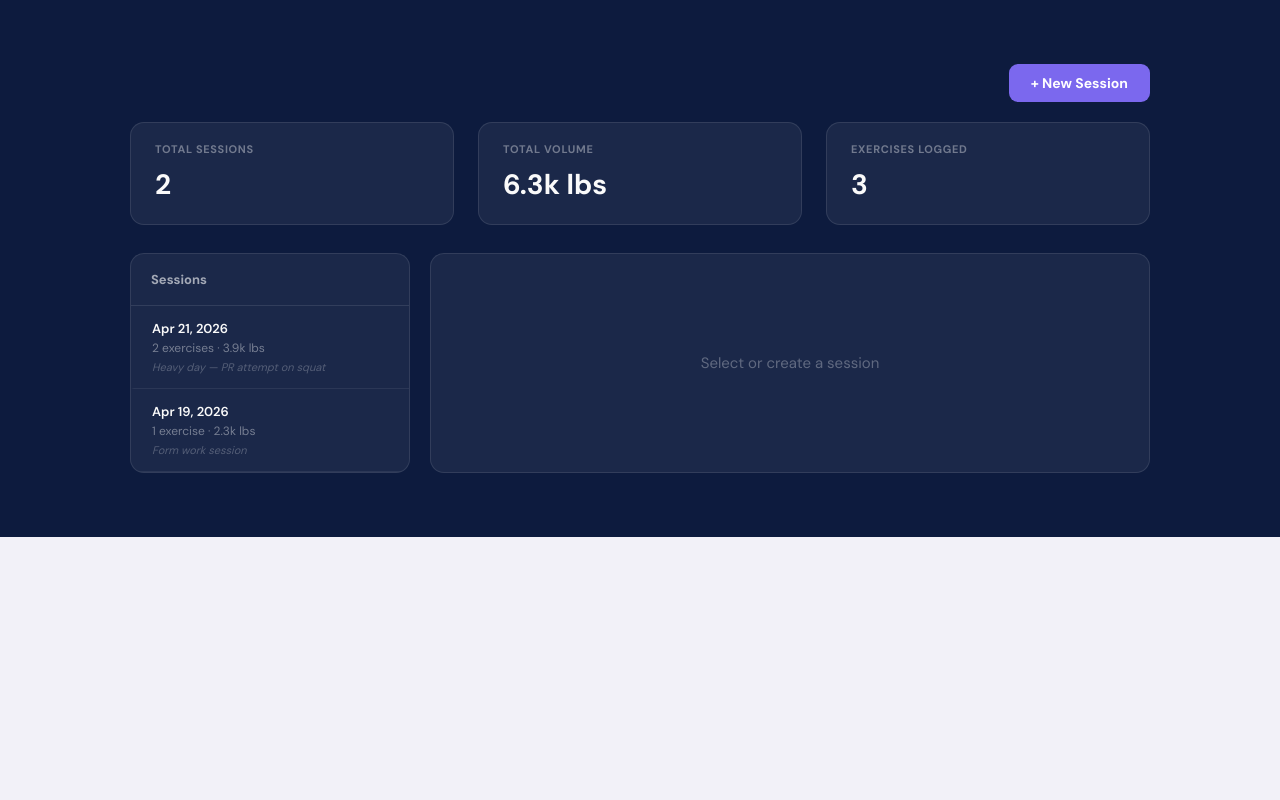
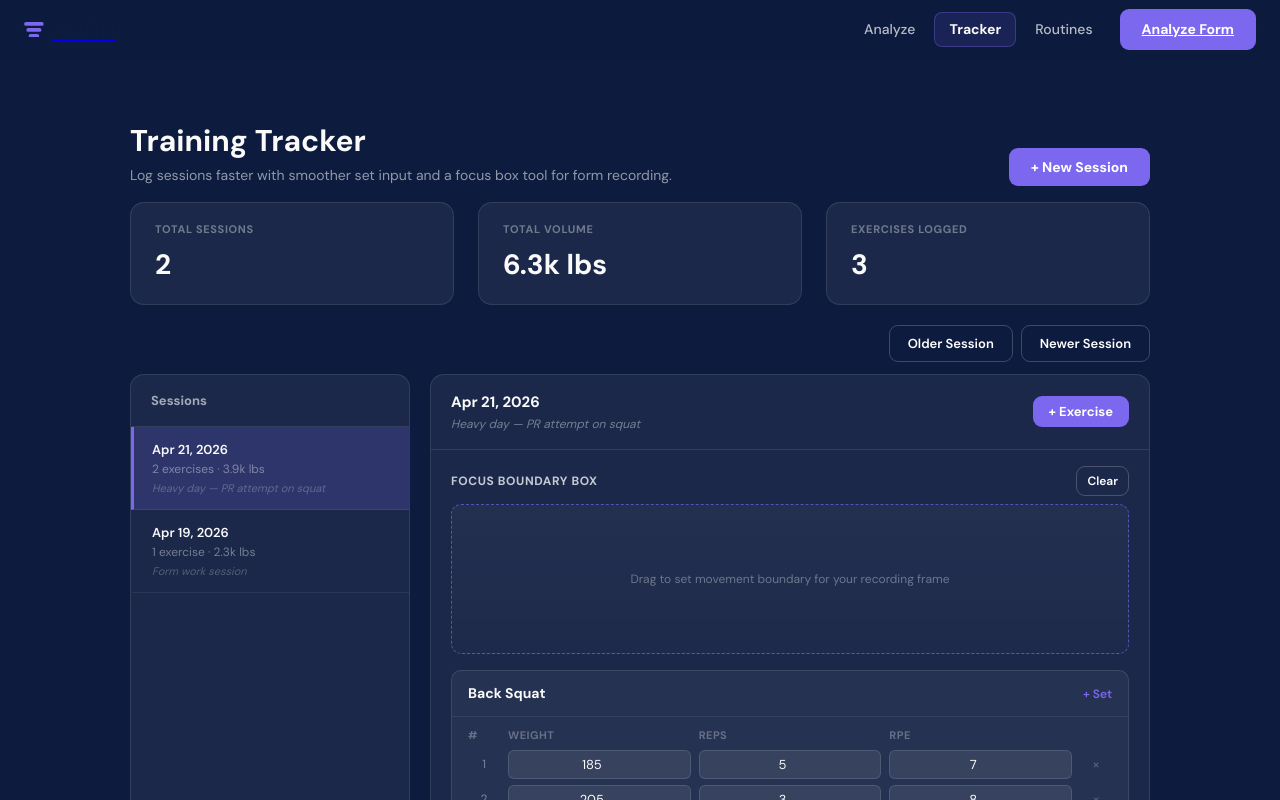
Before and after one commit to KenValenzuela/ai-form-coach, a Next.js app in the folder frontend/: page /tracker in a window 1280 px wide. Shown: the top 800 px of the page. Built offline with nearby package versions, Linux system fonts and the light colour scheme; a web font is replaced by a local one.

Commit message:
Improve tracker/routines navigation and smooth logging UX

```diff
--- a/frontend/app/tracker/page.tsx
+++ b/frontend/app/tracker/page.tsx
@@ -1,5 +1,13 @@
+import Nav from "@/components/Nav";
 import TrackerSection from "@/components/TrackerSection";
+import Footer from "@/components/Footer";
 
 export default function TrackerPage() {
-  return <TrackerSection />;
+  return (
+    <div id="page-scroll" style={{ minHeight: "100dvh", overflowX: "hidden", background: "var(--navy)" }}>
+      <Nav activeSection="tracker" dark />
+      <TrackerSection />
+      <Footer />
+    </div>
+  );
 }
--- a/frontend/components/Nav.tsx
+++ b/frontend/components/Nav.tsx
@@ -9,6 +9,7 @@ type SectionId = "analyze" | "tracker" | "routines";
 
 interface NavProps {
   activeSection?: SectionId;
+  dark?: boolean;
 }
 
 const ROUTES: Record<SectionId, string> = {
@@ -17,7 +18,7 @@ const ROUTES: Record<SectionId, string> = {
   routines: "/routines",
 };
 
-export default function Nav({ activeSection }: NavProps) {
+export default function Nav({ activeSection, dark = false }: NavProps) {
   const [scrolled, setScrolled] = useState(false);
   const [menuOpen, setMenuOpen] = useState(false);
   const pathname = usePathname();
@@ -42,9 +43,9 @@ export default function Nav({ activeSection }: NavProps) {
           position: "sticky",
           top: 0,
           zIndex: 100,
-          background: scrolled ? "rgba(250,250,250,.95)" : "transparent",
+          background: scrolled ? (dark ? "rgba(13,27,62,.9)" : "rgba(250,250,250,.95)") : (dark ? "rgba(13,27,62,.5)" : "transparent"),
           backdropFilter: "blur(14px)",
-          borderBottom: scrolled ? "1px solid var(--border)" : "1px solid transparent",
+          borderBottom: scrolled ? (dark ? "1px solid rgba(255,255,255,.12)" : "1px solid var(--border)") : "1px solid transparent",
           height: 60,
           display: "flex",
           alignItems: "center",
@@ -69,7 +70,7 @@ export default function Nav({ activeSection }: NavProps) {
                   cursor: "pointer",
                   padding: "6px 14px",
                   borderRadius: 8,
-                  color: "var(--navy)",
+                  color: dark ? "#FAFAFA" : "var(--navy)",
                   fontSize: 14,
                   fontWeight: isActive ? 700 : 500,
                   opacity: isActive ? 1 : 0.72,
@@ -87,7 +88,7 @@ export default function Nav({ activeSection }: NavProps) {
             Analyze Form
           </Link>
         </div>
-        <button className="hamburger" onClick={() => setMenuOpen(true)} aria-label="Open menu">
+        <button className="hamburger" onClick={() => setMenuOpen(true)} aria-label="Open menu" style={{ color: dark ? "#FAFAFA" : "var(--navy)" }}>
           <svg width="22" height="22" viewBox="0 0 22 22" fill="none">
             <path d="M3 6h16M3 11h16M3 16h16" stroke="currentColor" strokeWidth="2" strokeLinecap="round" />
           </svg>
--- a/frontend/components/TrackerSection.tsx
+++ b/frontend/components/TrackerSection.tsx
@@ -1,6 +1,6 @@
 "use client";
 
-import { useState } from "react";
+import { memo, useCallback, useEffect, useMemo, useState } from "react";
 import { EXERCISES } from "@/lib/data";
 import { uid, today } from "@/lib/utils";
 
@@ -41,10 +41,21 @@ function calcVolume(session: Session) {
 
 export default function TrackerSection() {
   const [sessions, setSessions] = useState<Session[]>(DEMO_SESSIONS);
-  const [activeSession, setActiveSession] = useState<string | null>(null);
+  const [activeSession, setActiveSession] = useState<string | null>(DEMO_SESSIONS[0]?.id ?? null);
   const [showAdd, setShowAdd] = useState(false);
 
   const currentSession = sessions.find((s) => s.id === activeSession);
+  const activeIndex = sessions.findIndex((s) => s.id === activeSession);
+
+  const stats = useMemo(() => {
+    const totalVolume = sessions.reduce((t, s) => t + calcVolume(s), 0);
+    const exerciseCount = sessions.reduce((t, s) => t + s.exercises.length, 0);
+    return [
+      ["Total Sessions", sessions.length.toString()],
+      ["Total Volume", `${(totalVolume / 1000).toFixed(1)}k lbs`],
+      ["Exercises Logged", exerciseCount.toString()],
+    ] as const;
+  }, [sessions]);
 
   const newSession = () => {
     const s: Session = { id: uid(), date: today(), note: "", exercises: [] };
@@ -53,19 +64,27 @@ export default function TrackerSection() {
     setShowAdd(true);
   };
 
+  const jumpSession = (offset: number) => {
+    if (activeIndex < 0) return;
+    const next = sessions[activeIndex + offset];
+    if (!next) return;
+    setActiveSession(next.id);
+    setShowAdd(false);
+  };
+
   return (
     <section className="section" id="tracker" style={{ background: "var(--navy)" }}>
       <div className="container">
-        <div style={{ display: "flex", justifyContent: "flex-end", marginBottom: 20 }}>
-          <button className="btn-primary" onClick={newSession}>+ New Session</button>
+        <div className="section-hdr" style={{ display: "flex", justifyContent: "space-between", alignItems: "flex-end", gap: 16, marginBottom: 16 }}>
+          <div>
+            <h1 style={{ color: "#FAFAFA", fontSize: 30, lineHeight: 1.1 }}>Training Tracker</h1>
+            <p style={{ color: "rgba(255,255,255,.55)", marginTop: 8, fontSize: 14 }}>Log sessions faster with smoother set input and a focus box tool for form recording.</p>
+          </div>
+          <button className="btn-primary" onClick={newSession} aria-label="Create a new training session">+ New Session</button>
         </div>
 
-        <div className="tracker-stats" style={{ display: "flex", gap: 24, marginBottom: 28, flexWrap: "wrap" }}>
-          {[
-            ["Total Sessions", sessions.length.toString()],
-            ["Total Volume", `${(sessions.reduce((t, s) => t + calcVolume(s), 0) / 1000).toFixed(1)}k lbs`],
-            ["Exercises Logged", sessions.reduce((t, s) => t + s.exercises.length, 0).toString()],
-          ].map(([label, val]) => (
+        <div className="tracker-stats" style={{ display: "flex", gap: 24, marginBottom: 20, flexWrap: "wrap" }}>
+          {stats.map(([label, val]) => (
             <div key={label} style={{ flex: 1, minWidth: 140, background: "rgba(255,255,255,.06)", border: "1px solid rgba(255,255,255,.1)", borderRadius: "var(--r)", padding: "18px 24px" }}>
               <div style={{ fontSize: 11, fontWeight: 700, color: "rgba(255,255,255,.38)", letterSpacing: ".06em", textTransform: "uppercase" }}>{label}</div>
               <div style={{ fontSize: 28, fontWeight: 700, color: "#FAFAFA", marginTop: 6 }}>{val}</div>
@@ -73,14 +92,19 @@ export default function TrackerSection() {
           ))}
         </div>
 
+        <div style={{ display: "flex", gap: 8, justifyContent: "flex-end", marginBottom: 12 }}>
+          <button className="btn-ghost" onClick={() => jumpSession(1)} disabled={activeIndex >= sessions.length - 1} style={{ color: "#fff", borderColor: "rgba(255,255,255,.2)" }}>Older Session</button>
+          <button className="btn-ghost" onClick={() => jumpSession(-1)} disabled={activeIndex <= 0} style={{ color: "#fff", borderColor: "rgba(255,255,255,.2)" }}>Newer Session</button>
+        </div>
+
         <div className="tracker-grid" style={{ display: "grid", gridTemplateColumns: "280px 1fr", gap: 20 }}>
           <div style={{ background: "rgba(255,255,255,.06)", border: "1px solid rgba(255,255,255,.1)", borderRadius: "var(--r)", overflow: "hidden" }}>
             <div style={{ padding: "16px 20px", borderBottom: "1px solid rgba(255,255,255,.1)" }}>
               <div style={{ fontSize: 13, fontWeight: 700, color: "rgba(255,255,255,.6)" }}>Sessions</div>
             </div>
-            <div style={{ overflowY: "auto", maxHeight: 420 }}>
+            <div style={{ overflowY: "auto", maxHeight: 520 }}>
               {sessions.map((s) => (
-                <button key={s.id} onClick={() => { setActiveSession(s.id); setShowAdd(false); }}
+                <button key={s.id} onClick={() => { setActiveSession(s.id); setShowAdd(false); }} aria-current={activeSession === s.id ? "true" : undefined}
                   style={{ width: "100%", textAlign: "left", background: activeSession === s.id ? "rgba(123,104,238,.2)" : "none", border: "none", borderLeft: activeSession === s.id ? "3px solid var(--lav)" : "3px solid transparent", borderBottom: "1px solid rgba(255,255,255,.07)", padding: "14px 18px", cursor: "pointer", transition: "background .15s" }}>
                   <div style={{ fontSize: 13, fontWeight: 600, color: "#FAFAFA" }}>{s.date}</div>
                   <div style={{ fontSize: 12, color: "rgba(255,255,255,.4)", marginTop: 3 }}>
@@ -123,13 +147,13 @@ function SessionDetail({ session, showAdd, setShowAdd, onChange }: {
     setShowAdd(false);
   };
 
-  const addSet = (exId: string) => {
+  const addSet = useCallback((exId: string) => {
     onChange({ ...session, exercises: session.exercises.map((ex) => ex.id === exId ? { ...ex, sets: [...ex.sets, { id: uid(), weight: 0, reps: 0, rpe: 7 }] } : ex) });
-  };
+  }, [onChange, session]);
 
-  const updateSet = (exId: string, setId: string, field: keyof SetEntry, value: number) => {
+  const updateSet = useCallback((exId: string, setId: string, field: keyof SetEntry, value: number) => {
     onChange({ ...session, exercises: session.exercises.map((ex) => ex.id === exId ? { ...ex, sets: ex.sets.map((s) => s.id === setId ? { ...s, [field]: value } : s) } : ex) });
-  };
+  }, [onChange, session]);
 
   const removeSet = (exId: string, setId: string) => {
     onChange({ ...session, exercises: session.exercises.map((ex) => ex.id === exId ? { ...ex, sets: ex.sets.filter((s) => s.id !== setId) } : ex) });
@@ -145,9 +169,10 @@ function SessionDetail({ session, showAdd, setShowAdd, onChange }: {
         <button className="btn-primary" style={{ fontSize: 13, padding: "7px 16px" }} onClick={() => setShowAdd(true)}>+ Exercise</button>
       </div>
 
-      <div style={{ overflowY: "auto", flex: 1, padding: "16px 20px", display: "flex", flexDirection: "column", gap: 16 }}>
+      <div style={{ overflowY: "auto", flex: 1, padding: "16px 20px", display: "flex", flexDirection: "column", gap: 16, contain: "layout paint" }}>
+        <FocusBoundaryBox />
         {session.exercises.length === 0 && !showAdd && (
-          <div style={{ color: "rgba(255,255,255,.3)", textAlign: "center", marginTop: 40, fontSize: 14 }}>No exercises yet — add one above</div>
+          <div style={{ color: "rgba(255,255,255,.3)", textAlign: "center", marginTop: 20, fontSize: 14 }}>No exercises yet — add one above</div>
         )}
         {showAdd && (
           <div style={{ background: "rgba(123,104,238,.12)", border: "1.5px solid rgba(123,104,238,.3)", borderRadius: 10, padding: "16px 18px" }}>
@@ -175,15 +200,13 @@ function SessionDetail({ session, showAdd, setShowAdd, onChange }: {
                     <span>#</span><span>Weight</span><span>Reps</span><span>RPE</span><span></span>
                   </div>
                   {ex.sets.map((s, i) => (
-                    <div key={s.id} style={{ display: "grid", gridTemplateColumns: "32px 1fr 1fr 1fr 32px", gap: 8, alignItems: "center", marginBottom: 6 }}>
-                      <span style={{ fontSize: 12, color: "rgba(255,255,255,.4)", textAlign: "center" }}>{i + 1}</span>
-                      {(["weight", "reps", "rpe"] as const).map((field) => (
-                        <input key={field} type="number" value={s[field] || ""} min={0}
-                          onChange={(e) => updateSet(ex.id, s.id, field, +e.target.value)}
-                          style={{ background: "rgba(255,255,255,.08)", border: "1.5px solid rgba(255,255,255,.12)", borderRadius: 6, padding: "5px 8px", fontSize: 13, color: "#FAFAFA", outline: "none", textAlign: "center", width: "100%" }} />
-                      ))}
-                      <button onClick={() => removeSet(ex.id, s.id)} style={{ background: "none", border: "none", color: "rgba(255,255,255,.25)", cursor: "pointer", fontSize: 14 }}>×</button>
-                    </div>
+                    <SetRow
+                      key={s.id}
+                      index={i}
+                      set={s}
+                      onCommit={(field, value) => updateSet(ex.id, s.id, field, value)}
+                      onRemove={() => removeSet(ex.id, s.id)}
+                    />
                   ))}
                 </div>
               )}
@@ -194,3 +217,93 @@ function SessionDetail({ session, showAdd, setShowAdd, onChange }: {
     </div>
   );
 }
+
+const SetRow = memo(function SetRow({
+  index,
+  set,
+  onCommit,
+  onRemove,
+}: {
+  index: number;
+  set: SetEntry;
+  onCommit: (field: keyof SetEntry, value: number) => void;
+  onRemove: () => void;
+}) {
+  const [draft, setDraft] = useState({ weight: set.weight, reps: set.reps, rpe: set.rpe });
+
+  useEffect(() => {
+    setDraft({ weight: set.weight, reps: set.reps, rpe: set.rpe });
+  }, [set.weight, set.reps, set.rpe]);
+
+  const commit = (field: "weight" | "reps" | "rpe") => {
+    onCommit(field, Number(draft[field]) || 0);
+  };
+
+  return (
+    <div style={{ display: "grid", gridTemplateColumns: "32px 1fr 1fr 1fr 32px", gap: 8, alignItems: "center", marginBottom: 6 }}>
+      <span style={{ fontSize: 12, color: "rgba(255,255,255,.4)", textAlign: "center" }}>{index + 1}</span>
+      {(["weight", "reps", "rpe"] as const).map((field) => (
+        <input
+          key={field}
+          type="number"
+          value={draft[field] || ""}
+          min={0}
+          step={field === "rpe" ? "0.5" : "1"}
+          onChange={(e) => setDraft((prev) => ({ ...prev, [field]: +e.target.value }))}
+          onBlur={() => commit(field)}
+          onKeyDown={(e) => {
+            if (e.key === "Enter") {
+              commit(field);
+              (e.target as HTMLInputElement).blur();
+            }
+          }}
+          aria-label={`Set ${index + 1} ${field}`}
+          style={{ background: "rgba(255,255,255,.08)", border: "1.5px solid rgba(255,255,255,.12)", borderRadius: 6, padding: "5px 8px", fontSize: 13, color: "#FAFAFA", outline: "none", textAlign: "center", width: "100%" }}
+        />
+      ))}
+      <button onClick={onRemove} aria-label={`Remove set ${index + 1}`} style={{ background: "none", border: "none", color: "rgba(255,255,255,.25)", cursor: "pointer", fontSize: 14 }}>×</button>
+    </div>
+  );
+});
+
+function FocusBoundaryBox() {
+  const [start, setStart] = useState<{ x: number; y: number } | null>(null);
+  const [box, setBox] = useState<{ x: number; y: number; w: number; h: number } | null>(null);
+
+  return (
+    <div>
+      <div style={{ display: "flex", alignItems: "center", justifyContent: "space-between", marginBottom: 8 }}>
+        <div style={{ color: "rgba(255,255,255,.75)", fontSize: 12, fontWeight: 700, letterSpacing: ".05em", textTransform: "uppercase" }}>Focus Boundary Box</div>
+        <button className="btn-ghost" onClick={() => setBox(null)} style={{ color: "#fff", borderColor: "rgba(255,255,255,.2)", padding: "6px 10px", fontSize: 12 }}>Clear</button>
+      </div>
+      <div
+        onPointerDown={(e) => {
+          const rect = e.currentTarget.getBoundingClientRect();
+          const x = e.clientX - rect.left;
+          const y = e.clientY - rect.top;
+          setStart({ x, y });
+          setBox({ x, y, w: 0, h: 0 });
+        }}
+        onPointerMove={(e) => {
+          if (!start) return;
+          const rect = e.currentTarget.getBoundingClientRect();
+          const x2 = e.clientX - rect.left;
+          const y2 = e.clientY - rect.top;
+          setBox({ x: Math.min(start.x, x2), y: Math.min(start.y, y2), w: Math.abs(start.x - x2), h: Math.abs(start.y - y2) });
+        }}
+        onPointerUp={() => setStart(null)}
+        onPointerLeave={() => setStart(null)}
+        role="img"
+        aria-label="Interactive area to draw a boundary rectangle for camera framing"
+        style={{ position: "relative", height: 150, border: "1px dashed rgba(123,104,238,.65)", borderRadius: 10, background: "linear-gradient(180deg, rgba(255,255,255,.04), rgba(255,255,255,.01))", cursor: "crosshair", overflow: "hidden" }}
+      >
+        <div style={{ position: "absolute", inset: 0, display: "flex", alignItems: "center", justifyContent: "center", color: "rgba(255,255,255,.35)", fontSize: 12, pointerEvents: "none" }}>
+          Drag to set movement boundary for your recording frame
+        </div>
+        {box && (
+          <div style={{ position: "absolute", left: box.x, top: box.y, width: box.w, height: box.h, border: "2px solid var(--lav-l)", background: "rgba(123,104,238,.18)", borderRadius: 6, pointerEvents: "none", transition: start ? "none" : "all .14s ease-out" }} />
+        )}
+      </div>
+    </div>
+  );
+}
```
Also changed, not shown: frontend/app/routines/page.tsx (+9 -1 lines), frontend/components/RoutinesSection.tsx (+36 -9 lines).
